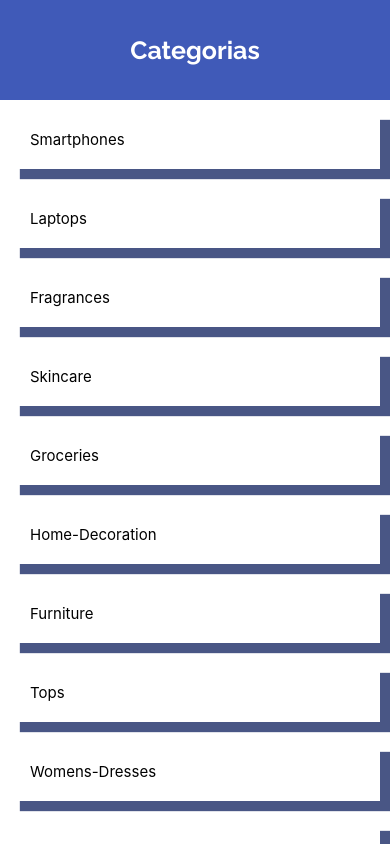
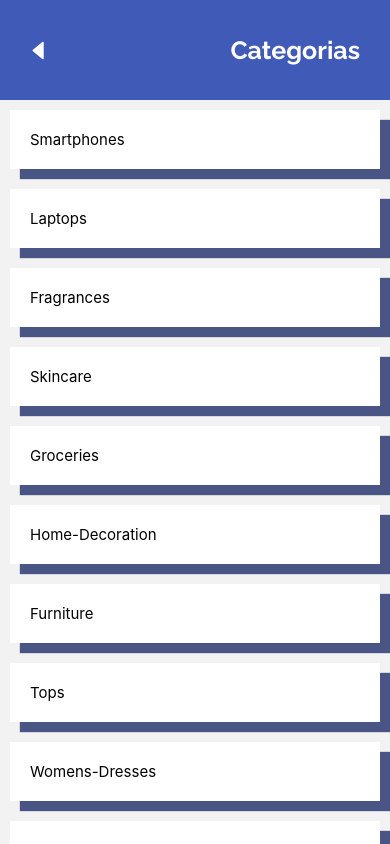
Before and after one commit to fedemoretto11/ecommerce-app-coderhouse, a React Native app: screen /Categorias in a window 390 px wide. Built offline with nearby package versions, Linux system fonts and the light colour scheme.

Commit message:
Navegacion con react navigator terminada, en principio

```diff
--- a/App.js
+++ b/App.js
@@ -1,14 +1,10 @@
 import { ActivityIndicator, StyleSheet } from 'react-native';
-import CategoryScreen from './src/screens/CategoryScreen';
 import { useFonts } from 'expo-font'
-import { useState } from 'react';
-import ProductsByCategoryScreen from './src/screens/ProductsByCategoryScreen';
-import ProductDetailScreen from './src/screens/ProductDetailScreen';
+
+import Navigator from './src/navigator/Navigator';
 
 export default function App() {
 
-  const [categorySelected, setCategorySelected] = useState('')
-  const [productIdSelected, setProductIdSelected] = useState(null)
 
   const [fontLoaded] = useFonts({
     'Raleway-Bold': require('./assets/fonts/Raleway-Bold.ttf'),
@@ -19,30 +15,10 @@ export default function App() {
 
   if (!fontLoaded) return <ActivityIndicator />
 
-  const onSelectCategory = (category) => {
-    setCategorySelected(category)
-  }
-
-  const onSelectProductId = (productId) => {
-    setProductIdSelected(productId)
-  }
 
 
   return (
-    <>
-      {
-        productIdSelected
-        ?
-        <ProductDetailScreen productId={productIdSelected} />
-        :
-          categorySelected
-          ?
-          <ProductsByCategoryScreen category={categorySelected} onSelectCategoryEvent={onSelectCategory} onSelectProductIdEvent={onSelectProductId}/>
-          :
-          <CategoryScreen onSelectCategoryEvent={onSelectCategory}  />
-
-      }
-    </>
+    <Navigator />
   );
 }
 
--- a/package.json
+++ b/package.json
@@ -9,10 +9,14 @@
     "web": "expo start --web"
   },
   "dependencies": {
+    "@react-navigation/native": "^6.1.9",
+    "@react-navigation/native-stack": "^6.9.17",
     "expo": "~49.0.15",
     "expo-status-bar": "~1.6.0",
     "react": "18.2.0",
-    "react-native": "0.72.6"
+    "react-native": "0.72.6",
+    "react-native-safe-area-context": "4.6.3",
+    "react-native-screens": "~3.22.0"
   },
   "devDependencies": {
     "@babel/core": "^7.20.0"
--- a/src/components/CategoryItem.jsx
+++ b/src/components/CategoryItem.jsx
@@ -1,9 +1,9 @@
 import { Text, StyleSheet, TouchableOpacity } from "react-native"
 import Card from './Card'
 
-const CategoryItem = ({ category, onSelectCategoryEvent }) => {
+const CategoryItem = ({ category, navigation }) => {
     return (
-        <TouchableOpacity onPress={()=>onSelectCategoryEvent(category)}>
+        <TouchableOpacity onPress={() => navigation.navigate("Productos", {category})}>
             <Card style={styles.cardContainer}>
                 <Text style={styles.text}>{category}</Text>
             </Card>
--- a/src/components/Header.jsx
+++ b/src/components/Header.jsx
@@ -1,11 +1,15 @@
-import { View, Text, StyleSheet } from "react-native";
+import { View, Text, StyleSheet, TouchableOpacity } from "react-native";
 import { COLORS } from "../global/colors";
-// import { AntDesign } from "@expo/vector-icons";
+import { AntDesign } from "@expo/vector-icons";
 
-const Header = ({ title }) => {
+const Header = ({ title, navigation }) => {
+
 
   return (
         <View style={styles.headerContainer}>
+          <TouchableOpacity onPress={navigation.goBack}>
+                <AntDesign name="caretleft" size={20} color="white" />
+            </TouchableOpacity>
           <Text style={styles.headerTitle}>{title}</Text>
         </View>
   );
@@ -16,8 +20,10 @@ export default Header;
 const styles = StyleSheet.create({
   headerContainer: {
     height: 100,
-    justifyContent: "center",
-    alignItems: "center",
+    flexDirection: 'row',
+    justifyContent: 'space-between',
+    paddingHorizontal: 30,
+    alignItems: 'center',
     backgroundColor: COLORS.secondary,
   },
   headerTitle: {
--- a/src/components/ProductItem.jsx
+++ b/src/components/ProductItem.jsx
@@ -1,8 +1,8 @@
 import { StyleSheet, Text, Image, TouchableOpacity } from "react-native";
 
-const ProductItem = ({ product, onSelectProductIdEvent }) => {
+const ProductItem = ({ product, navigation }) => {
   return (
-    <TouchableOpacity onPress={() => {onSelectProductIdEvent(product.id)}} style={styles.containerProductItem}>
+    <TouchableOpacity onPress={() => {navigation.navigate('Detalle de Producto', { product })}} style={styles.containerProductItem}>
       <Text style={styles.productTitle}>{product.title}</Text>
       <Image
         style={styles.productImage}
@@ -12,6 +12,7 @@ const ProductItem = ({ product, onSelectProductIdEvent }) => {
     </TouchableOpacity>
   );
 };
+
 
 export default ProductItem;
 
--- /dev/null
+++ b/src/navigator/Navigator.jsx
@@ -0,0 +1,52 @@
+import { NavigationContainer } from '@react-navigation/native'
+import { createNativeStackNavigator } from '@react-navigation/native-stack'
+import { StyleSheet } from 'react-native'
+
+import CategoryScreen from '../screens/CategoryScreen';
+import ProductsScreen from '../screens/ProductsByCategoryScreen';
+import ProductDetailScreen from '../screens/ProductDetailScreen';
+import Header from '../components/Header';
+
+
+const Navigator = () => {
+
+  const Stack = createNativeStackNavigator();
+
+
+  return (
+    <NavigationContainer>
+      <Stack.Navigator
+        initialRouteName='Categorias'
+        screenOptions={
+          ({navigation, route}) => ({
+            header: () => <Header title={route.name == 'Productos' ? route.params.category : route.name} navigation={navigation} />
+          })
+        }
+      >
+        <Stack.Screen
+          name='Categorias'
+          component={CategoryScreen}
+        />
+        <Stack.Screen
+          name='Productos'
+          component={ProductsScreen}
+          options={({ route }) => ({ title: route.params.category })}
+        />
+        <Stack.Screen
+          name='Detalle de Producto'
+          component={ProductDetailScreen}
+        />
+      </Stack.Navigator>
+
+
+
+    </NavigationContainer>
+  )
+}
+export default Navigator
+
+
+const styles = StyleSheet.create({
+
+
+})
--- a/src/screens/CategoryScreen.jsx
+++ b/src/screens/CategoryScreen.jsx
@@ -1,23 +1,20 @@
-import { FlatList, StyleSheet, Text, View } from 'react-native'
-import Header from '../components/Header'
+import { FlatList, StyleSheet } from 'react-native'
+
 import categories_data from '../data/categories-data.json'
 import CategoryItem from '../components/CategoryItem'
 
-const CategoryScreen = ({ onSelectCategoryEvent }) => {
+const CategoryScreen = ({ navigation }) => {
 
   const renderCategoryItem = ({item}) => (
-    <CategoryItem category={item} onSelectCategoryEvent={onSelectCategoryEvent} />
+    <CategoryItem category={item} navigation={navigation} />
   )
 
   return (
-    <>
-      <Header title='Categorias' isCategory={false}/>
-      <FlatList
-        data={categories_data}
-        renderItem={renderCategoryItem}
-        keyExtractor={item=>item}
-      />
-    </>
+    <FlatList
+      data={categories_data}
+      renderItem={renderCategoryItem}
+      keyExtractor={item=>item}
+    />
   )
 }
 
--- a/src/screens/ProductDetailScreen.jsx
+++ b/src/screens/ProductDetailScreen.jsx
@@ -3,14 +3,16 @@ import { ActivityIndicator, Image, ScrollView, StyleSheet, Text, TouchableOpacit
 import { COLORS } from '../global/colors.js'
 
 import products_data from '../data/products-data.json'
-import Header from '../components/Header'
 
 
-const ProductDetailScreen = ({ productId }) => {
+const ProductDetailScreen = ({ route }) => {
 
   const [productSelected, setProductSelected] = useState({})
   const [isLoading, setIsLoading] = useState(true)
   console.log(productSelected)
+
+  const { product } = route.params
+  const productId = product.id
 
   // Para chequear si es o no landascape
   // const [isPortrait, setIsPortrait] = useState(true)
@@ -34,7 +36,6 @@ const ProductDetailScreen = ({ productId }) => {
         <ActivityIndicator />
         :
         <>
-          <Header title={productSelected.name}/>
           <ScrollView >
             <Image
               style={styles.imageProduct}
--- a/src/screens/ProductsByCategoryScreen.jsx
+++ b/src/screens/ProductsByCategoryScreen.jsx
@@ -2,13 +2,14 @@ import { useEffect, useState } from 'react'
 import { FlatList, StyleSheet, View } from 'react-native'
 import products_data from '../data/products-data.json'
 import ProductItem from '../components/ProductItem'
-import Header from '../components/Header'
 import Search from '../components/Search'
 
-const ProductsByCategoryScreen = ({ category, onSelectCategoryEvent, onSelectProductIdEvent }) => {
+const ProductsByCategoryScreen = ({ navigation, route }) => {
 
   const [productsByCategory, setProductsByCategory] = useState([])
   const [search, setSearch] = useState('')
+
+  const { category } = route.params
 
   useEffect(() => {
     const productsFilterByCategory = products_data.filter(product => product.category === category)
@@ -17,7 +18,7 @@ const ProductsByCategoryScreen = ({ category, onSelectCategoryEvent, onSelectPro
   },[category, search])
 
   const renderProductItem = ({ item }) => (
-    <ProductItem product={item} onSelectProductIdEvent={onSelectProductIdEvent}/>
+    <ProductItem product={item} navigation={navigation}/>
   )
 
   const onSearch = (search) => {
@@ -27,7 +28,6 @@ const ProductsByCategoryScreen = ({ category, onSelectCategoryEvent, onSelectPro
 
   return (
     <>
-      <Header title={category} />
       <Search onSearchHandlerEvent={onSearch} />
       <FlatList
         data={productsByCategory}
```
Also changed, not shown: 1 other file (tests, documents, lock files or other folders).
